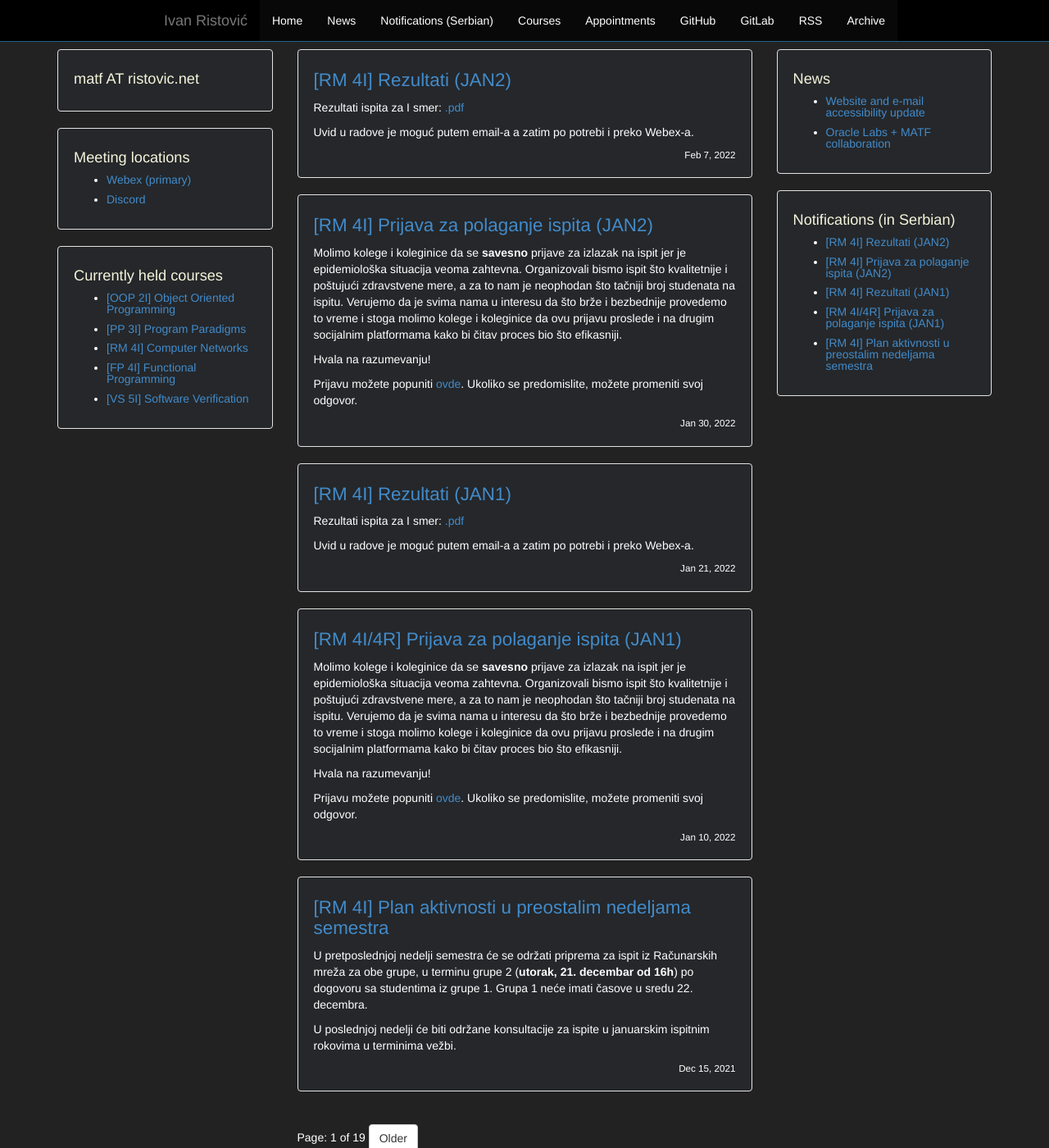
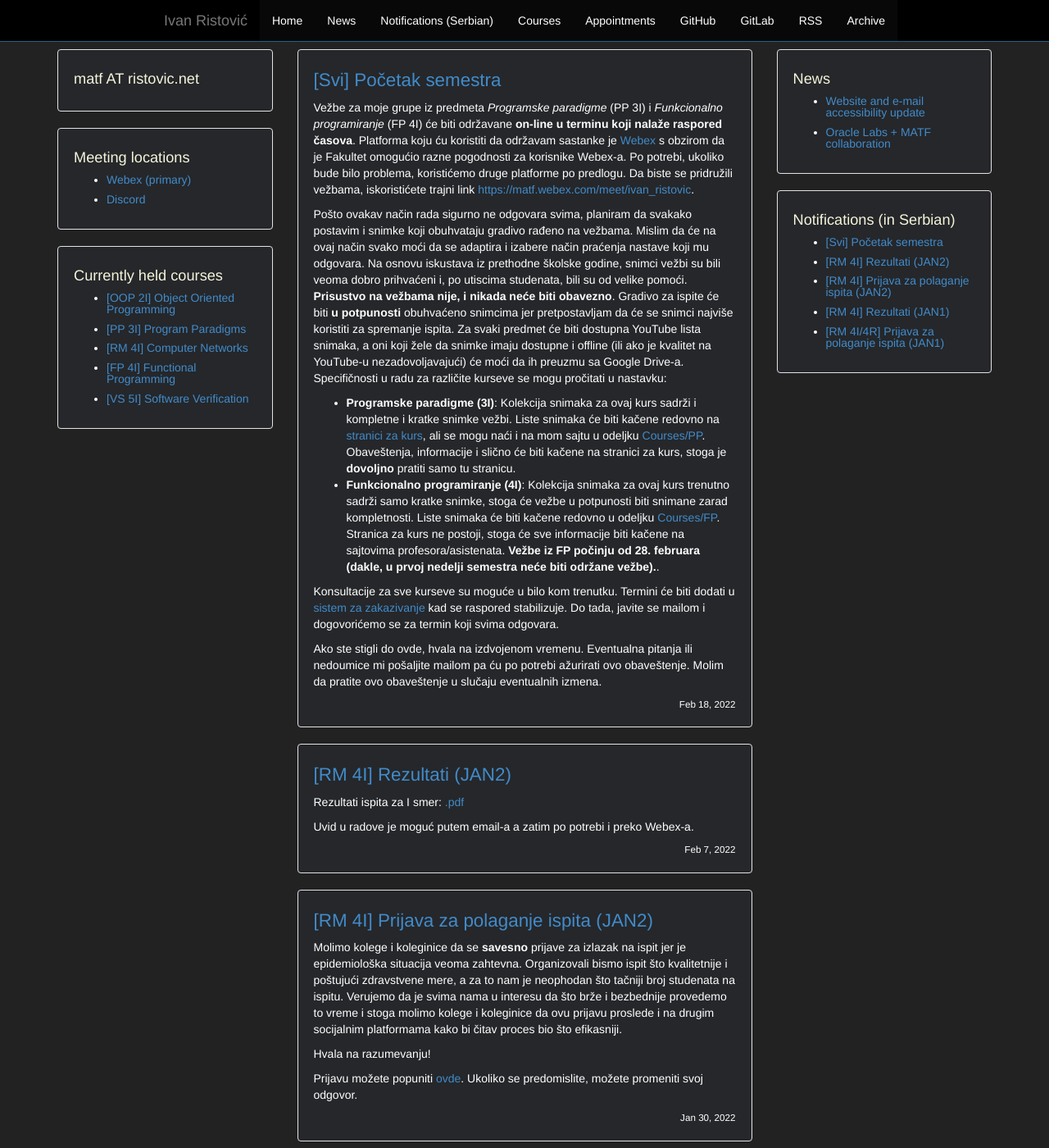
Before and after one commit to ivan-ristovic/ivan-ristovic.github.io, a Jekyll site: the page built from notifications/index.html, in a window 1280 px wide and 1400 px high. Shown: the whole window at 82% size. Built offline with Jekyll 4.4.1, drawn with Linux system fonts in a browser that asks for light colours; the list of posts is cut into pages by our own code.

Commit message:
[All] Start

```diff
--- /dev/null
+++ b/_posts/2021_2022/2022-02-18-all-start.md
@@ -0,0 +1,17 @@
+---
+layout: post
+course: Svi
+title: "Početak semestra"
+date: 2022-02-18 17:00:00 +0100
+comments: false
+---
+
+Vežbe za moje grupe iz predmeta _Programske paradigme_ (PP 3I) i _Funkcionalno programiranje_ (FP 4I) će biti održavane **on-line u terminu koji nalaže raspored časova**. Platforma koju ću koristiti da održavam sastanke je [Webex](https://www.webex.com/){:target="_blank"} s obzirom da je Fakultet omogućio razne pogodnosti za korisnike Webex-a. Po potrebi, ukoliko bude bilo problema, koristićemo druge platforme po predlogu. Da biste se pridružili vežbama, iskoristićete trajni link [https://matf.webex.com/meet/ivan_ristovic](https://matf.webex.com/meet/ivan_ristovic){:target="_blank"}.
+
+Pošto ovakav način rada sigurno ne odgovara svima, planiram da svakako postavim i snimke koji obuhvataju gradivo rađeno na vežbama. Mislim da će na ovaj način svako moći da se adaptira i izabere način praćenja nastave koji mu odgovara. Na osnovu iskustava iz prethodne školske godine, snimci vežbi su bili veoma dobro prihvaćeni i, po utiscima studenata, bili su od velike pomoći. **Prisustvo na vežbama nije, i nikada neće biti obavezno**. Gradivo za ispite će biti **u potpunosti** obuhvaćeno snimcima jer pretpostavljam da će se snimci najviše koristiti za spremanje ispita. Za svaki predmet će biti dostupna YouTube lista snimaka, a oni koji žele da snimke imaju dostupne i offline (ili ako je kvalitet na YouTube-u nezadovoljavajući) će moći da ih preuzmu sa Google Drive-a. Specifičnosti u radu za različite kurseve se mogu pročitati u nastavku:
+- **Programske paradigme (3I)**: Kolekcija snimaka za ovaj kurs sadrži i kompletne i kratke snimke vežbi. Liste snimaka će biti kačene redovno na [stranici za kurs](http://www.programskijezici.matf.bg.ac.rs/ProgramskeParadigmeI.html#1_tab), ali se mogu naći i na mom sajtu u odeljku [Courses/PP](/courses/pp). Obaveštenja, informacije i slično će biti kačene na stranici za kurs, stoga je **dovoljno** pratiti samo tu stranicu.
+- **Funkcionalno programiranje (4I)**: Kolekcija snimaka za ovaj kurs trenutno sadrži samo kratke snimke, stoga će vežbe u potpunosti biti snimane zarad kompletnosti. Liste snimaka će biti kačene redovno u odeljku [Courses/FP](/courses/fp). Stranica za kurs ne postoji, stoga će sve informacije biti kačene na sajtovima profesora/asistenata. **Vežbe iz FP počinju od 28. februara (dakle, u prvoj nedelji semestra neće biti održane vežbe).**.
+
+Konsultacije za sve kurseve su moguće u bilo kom trenutku. Termini će biti dodati u [sistem za zakazivanje](https://cloud.ristovic.net/index.php/apps/appointments/pub/YR2YqtUXzVk%3D/form) kad se raspored stabilizuje. Do tada, javite se mailom i dogovorićemo se za termin koji svima odgovara.
+
+Ako ste stigli do ovde, hvala na izdvojenom vremenu. Eventualna pitanja ili nedoumice mi pošaljite mailom pa ću po potrebi ažurirati ovo obaveštenje. Molim da pratite ovo obaveštenje u slučaju eventualnih izmena.
--- a/index.html
+++ b/index.html
@@ -17,7 +17,7 @@ layout: default
         I am a passionate programmer with too many hobbies. My interests include modern software development and verification, functional and network programming, as well as programming language implementations. I specialize in .NET, C# and Java, currently working on large-scale projects such as <a href="https://www.graalvm.org/">GraalVM</a>.
     </p>
     <p>
-        I teach various <a href="courses.html">courses</a> at the <a href="www.racunarstvo.matf.bg.ac.rs/">Department of Computer Science</a> at the <a href="http://www.matf.bg.ac.rs/eng/">Faculty of Mathematics, University of Belgrade</a>, along with research at <a href="https://labs.oracle.com/">Oracle Labs </a>.
+        I teach various <a href="courses.html">courses</a> at the <a href="www.racunarstvo.matf.bg.ac.rs/">Department of Computer Science</a> at the <a href="http://www.matf.bg.ac.rs/eng/">Faculty of Mathematics, University of Belgrade</a>, along with research at <a href="https://labs.oracle.com/">Oracle Labs</a>.
     </p>
     <p>
         In my free time I enjoy computer games (who doesn't?), motorsport (primarily rally), board games (Chess, Othello), snooker, tennis.
```
